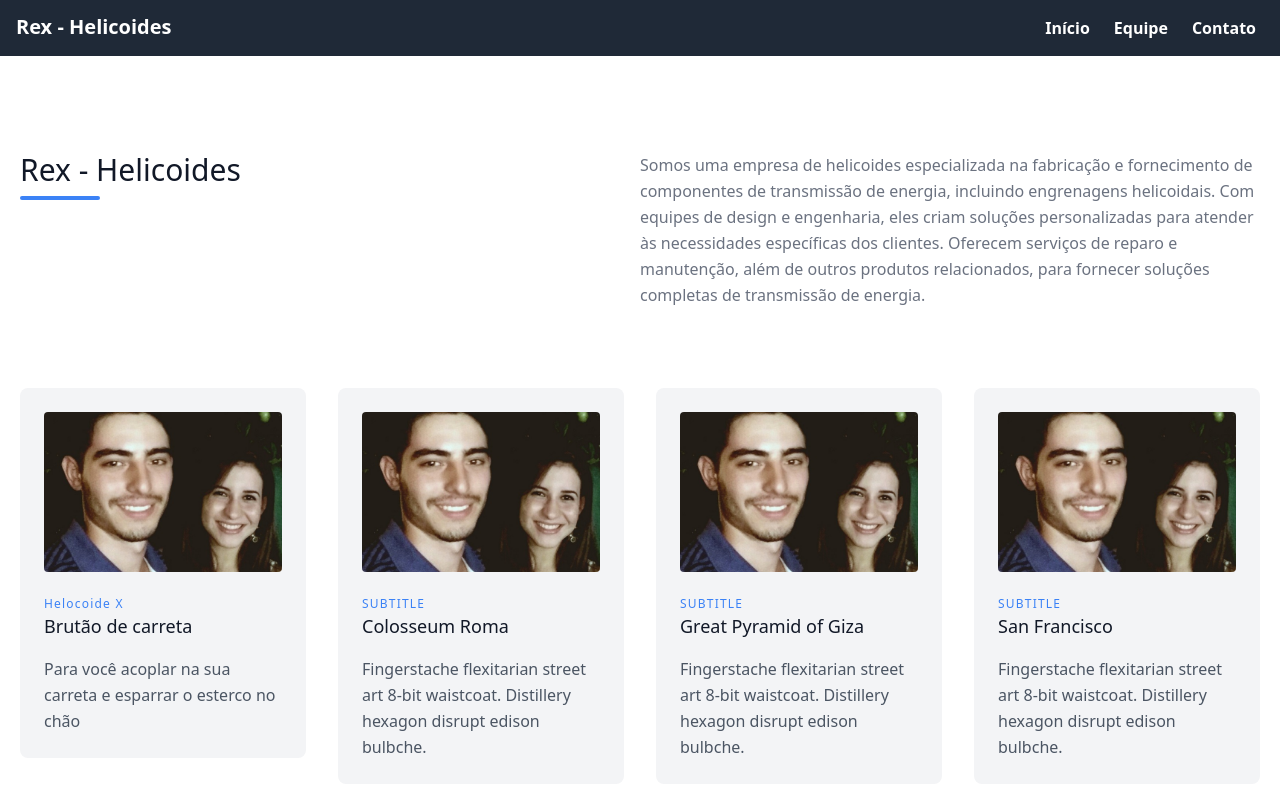
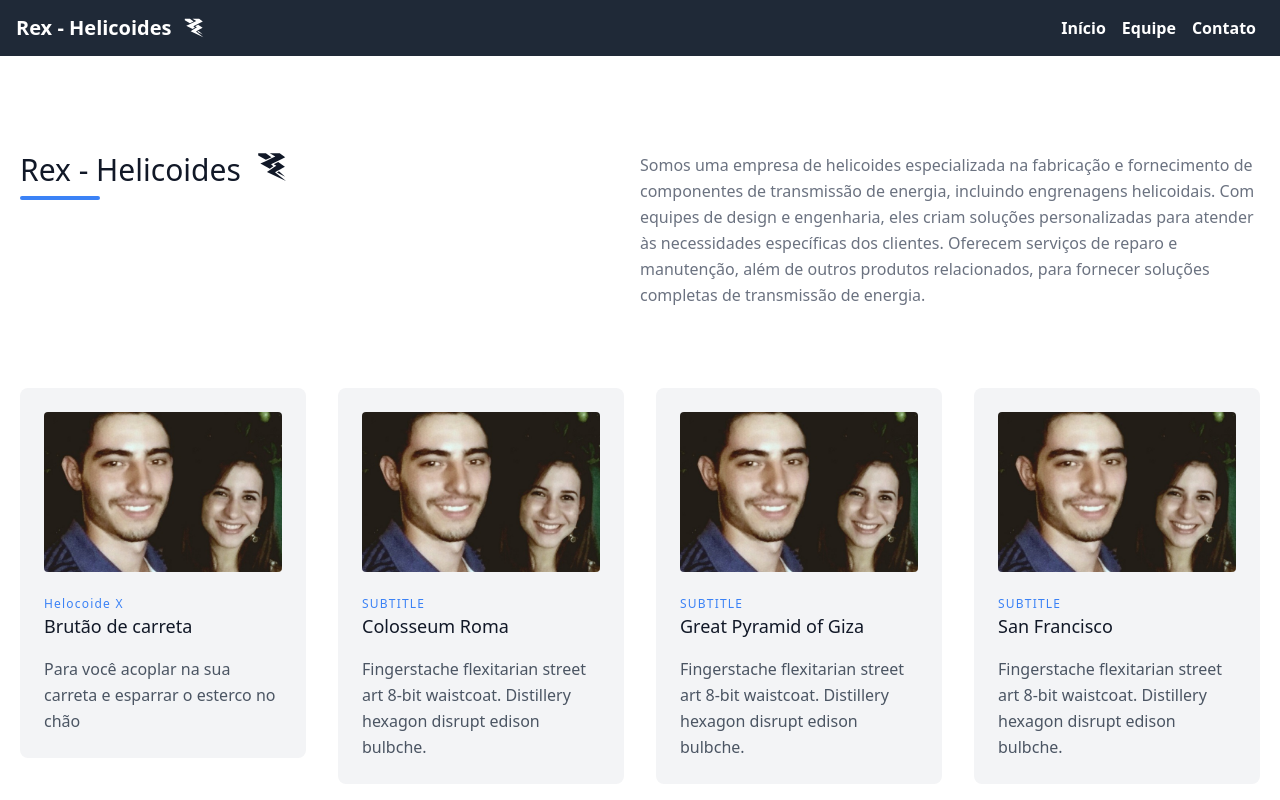
Before and after one commit to leonardocintra/rexhelicoides.com.br, a Next.js app: page / in a window 1280 px wide. Shown: the top 800 px of the page. Built offline with nearby package versions, Linux system fonts and the light colour scheme.

Commit message:
chore: pequenas modificaoes

```diff
--- a/package.json
+++ b/package.json
@@ -17,6 +17,7 @@
     "next": "13.2.4",
     "react": "18.2.0",
     "react-dom": "18.2.0",
+    "react-icons": "^4.8.0",
     "typescript": "5.0.2"
   },
   "devDependencies": {
--- a/src/components/header/menu-header.tsx
+++ b/src/components/header/MenuHeader.tsx
@@ -1,5 +1,7 @@
 import Link from "next/link";
 import { useState } from "react";
+import { GiLightningHelix } from "react-icons/gi";
+import MenuHeaderLink from "./MenuHeaderLink";
 
 const Header = () => {
   const [isOpen, setIsOpen] = useState(false);
@@ -11,7 +13,10 @@ const Header = () => {
       <div className="flex items-center justify-between px-4 py-3 sm:p-0">
         <div>
           <Link href="/" className="text-white text-xl font-bold leading-none">
-            Rex - Helicoides
+            <div className="flex space-x-3">
+              <h3>Rex - Helicoides</h3>
+              <GiLightningHelix />
+            </div>
           </Link>
         </div>
         <div className="sm:hidden">
@@ -41,24 +46,9 @@ const Header = () => {
       <nav
         className={`px-2 pb-4 sm:flex sm:p-0 ${isOpen ? "block" : "hidden"}`}
       >
-        <Link
-          href="/"
-          className="block px-2 py-1 text-white font-semibold rounded hover:bg-gray-700"
-        >
-          Início
-        </Link>
-        <Link
-          href="/equipe"
-          className="mt-1 block px-2 py-1 text-white font-semibold rounded hover:bg-gray-700 sm:mt-0 sm:ml-2"
-        >
-          Equipe
-        </Link>
-        <Link
-          href="/contato"
-          className="mt-1 block px-2 py-1 text-white font-semibold rounded hover:bg-gray-700 sm:mt-0 sm:ml-2"
-        >
-          Contato
-        </Link>
+        <MenuHeaderLink href="/" descricao="Início" />
+        <MenuHeaderLink href="/equipe" descricao="Equipe" />
+        <MenuHeaderLink href="/contato" descricao="Contato" />
       </nav>
     </header>
   );
--- /dev/null
+++ b/src/components/header/MenuHeaderLink.tsx
@@ -0,0 +1,19 @@
+import Link from "next/link";
+
+interface MenuHeaderLinkProps {
+  href: string;
+  descricao: string;
+}
+
+export default function MenuHeaderLink(props: MenuHeaderLinkProps) {
+  return (
+    <div>
+      <Link
+        href={props.href}
+        className="block px-2 py-1 text-white font-semibold rounded hover:bg-gray-700"
+      >
+        {props.descricao}
+      </Link>
+    </div>
+  );
+}
--- a/src/components/home/opinioes.tsx
+++ b/src/components/home/opinioes.tsx
@@ -61,7 +61,7 @@ export default function Opinioes() {
               <h2 className="text-gray-900 font-medium title-font tracking-wider text-sm">
                 LEONARDO CINTRA
               </h2>
-              <p className="text-gray-500">CTO</p>
+              <p className="text-gray-500">Gerente de TI</p>
             </div>
           </div>
         </div>
--- a/src/pages/equipe/index.tsx
+++ b/src/pages/equipe/index.tsx
@@ -1,4 +1,4 @@
-import ContatoCard from "../../components/contato/contato-card";
+import ContatoCard from "../../components/contato/ContatoCard";
 import FotosEquipe from "../../components/utils/fotos-path";
 import RootLayout from "../layout";
 
--- a/src/pages/index.tsx
+++ b/src/pages/index.tsx
@@ -3,6 +3,7 @@ import Opinioes from "../components/home/opinioes";
 import Produto from "../components/produto/produto";
 import RootLayout from "./layout";
 import fotoMarquito from "../../public/img/equipe/comarca.jpeg";
+import { GiLightningHelix } from "react-icons/gi";
 
 export default function Home(): JSX.Element {
   return (
@@ -11,9 +12,10 @@ export default function Home(): JSX.Element {
         <div className="container px-5 py-24 mx-auto">
           <div className="flex flex-wrap w-full mb-20">
             <div className="lg:w-1/2 w-full mb-6 lg:mb-0">
-              <h1 className="sm:text-3xl text-2xl font-medium title-font mb-2 text-gray-900">
-                Rex - Helicoides
-              </h1>
+              <div className="flex sm:text-3xl text-2xl font-medium title-font mb-2 text-gray-900">
+                <h1 className="pr-4">Rex - Helicoides</h1>
+                <GiLightningHelix />
+              </div>
               <div className="h-1 w-20 bg-blue-500 rounded"></div>
             </div>
             <p className="lg:w-1/2 w-full leading-relaxed text-gray-500">
--- a/src/pages/layout.tsx
+++ b/src/pages/layout.tsx
@@ -1,6 +1,6 @@
 import Head from "next/head";
-import Footer from "../components/footer/footer";
-import Header from "../components/header/menu-header";
+import Footer from "../components/footer/Footer";
+import Header from "../components/header/MenuHeader";
 
 export default function RootLayout({ children }: any): JSX.Element {
   return (
```
Also changed, not shown: src/components/contato/ContatoCard.tsx (renamed from src/components/contato/contato-card.tsx), src/components/footer/Footer.tsx (renamed from src/components/footer/footer.tsx), 1 other file (tests, documents, lock files or other folders).
